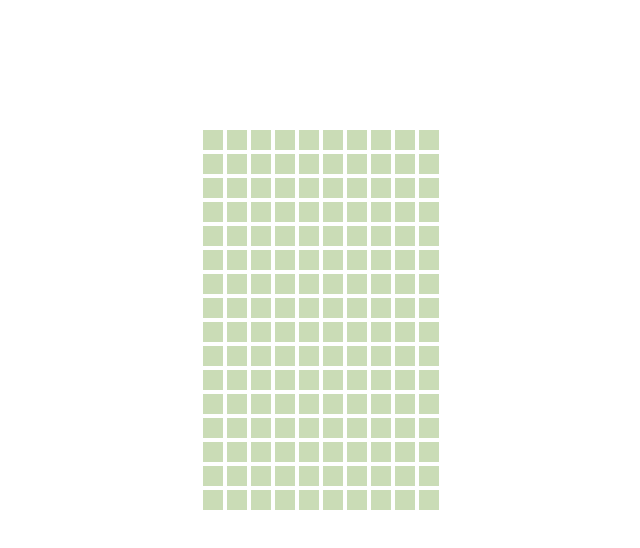
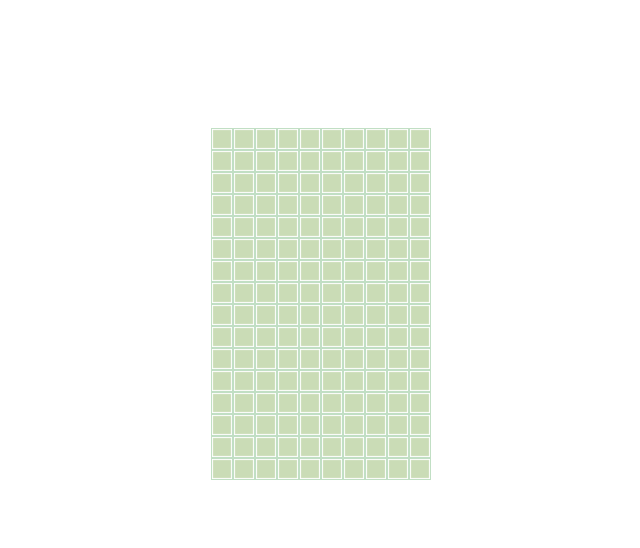
Before and after one commit to serendipityApe/tetris, a React (Create React App) app: page /single in a window 1280 px wide. Shown: the top 548 px of the page, without its empty margins (319-959 px from the left). Built offline with nearby package versions, Linux system fonts and the light colour scheme.

Commit message:
fix(block): 修改方块样式

```diff
--- a/src/components/block.tsx
+++ b/src/components/block.tsx
@@ -25,7 +25,8 @@ export const Block = (props: Props) => {
         backgroundColor: typeToColorMap[props.type],
         width: "20px",
         height: "20px",
-        margin: "2px",
+        border: `1px solid ${typeToColorMap[-2]}`,
+        boxShadow: "inset 0 0 1px 1px white",
         color: "whitesmoke",
       }}
     >
--- a/src/components/game/game.tsx
+++ b/src/components/game/game.tsx
@@ -96,12 +96,13 @@ const Game: React.FC<Props> = (props) => {
   return (
     <div className="gameZone">
       <div className="gameWindow">
+        {/* <div className="container"></div> */}
         {map.map((item, i) => {
           return (
-            <div style={{ display: "flex" }} key={i}>
+            <div style={{ display: "flex" }} className="row" key={i}>
               {item.map((item2, j) => {
                 return (
-                  <div key={j}>
+                  <div key={j} className="row_item">
                     <Block type={mapRef.current[i][j]}></Block>
                   </div>
                 );
--- a/src/game/config.ts
+++ b/src/game/config.ts
@@ -66,6 +66,7 @@ export const themeConfig: { [key: string]: { [key: number]: string } } = {
         3: "#1E7870",
         4: "#218C47",
         [-1]: '#1E7870',
+        [-2]: '#c1dfc4'
     },
     blue: {
         0: "#e0f1f4",
@@ -74,6 +75,7 @@ export const themeConfig: { [key: string]: { [key: number]: string } } = {
         3: "#8ec1ea",
         4: "#3bbee8",
         [-1]: '#2e59a7',
+        [-2]: '#ace0f9'
     },
     yellow: {
         // #ECD9C7
@@ -83,6 +85,7 @@ export const themeConfig: { [key: string]: { [key: number]: string } } = {
         3: "#9f5221",
         4: "#DA9233",
         [-1]: '#FDCF00',
+        [-2]: '#e2d1c3'
     }
 }
 // let curConfig: configSingle = JSON.parse(localStorage.getItem("configSingle") as string);
```
